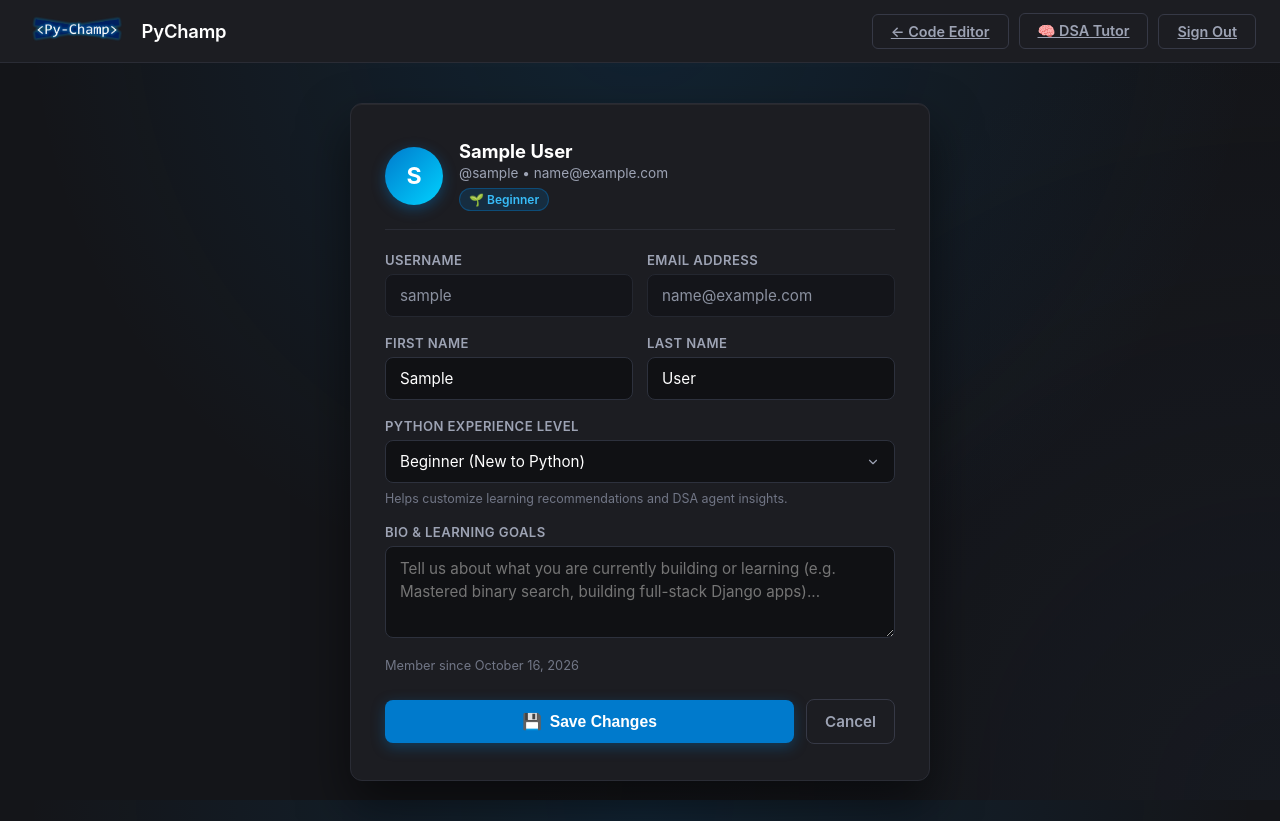
After one commit to SohamMistry01/PyChamp, a Django app: page /profile/ in a window 1280 px wide. The commit adds this page. Run offline with Django 5.2, Linux system fonts and the light colour scheme; the visitor is signed in with stand-in values (Sample User, id 1); data comes from the database, SQL or seed files in the repository.

Commit message:
Added user profile page

```diff
--- a/pychamp/urls.py
+++ b/pychamp/urls.py
@@ -10,6 +10,7 @@ from pyeditor.views import (
     login_view,
     register_view,
     logout_view,
+    profile_view,
 )
 from pyeditor.dsa_views import dsa_view, dsa_invoke
 
@@ -19,6 +20,7 @@ urlpatterns = [
     path("login/", login_view, name="login"),
     path("register/", register_view, name="register"),
     path("logout/", logout_view, name="logout"),
+    path("profile/", profile_view, name="profile"),
     path("run_code/", run_code, name="run_code"),
     path("dsa/", dsa_view, name="dsa"),
     path("dsa/invoke/", dsa_invoke, name="dsa_invoke"),
--- a/pyeditor/static/editor/editor.css
+++ b/pyeditor/static/editor/editor.css
@@ -60,6 +60,15 @@ body {
   border-radius: 20px;
   font-size: 0.85rem;
   color: #e2e4ea;
+  text-decoration: none;
+  cursor: pointer;
+  transition: background-color 0.15s ease, border-color 0.15s ease;
+}
+
+.user-chip:hover {
+  background-color: #2e313d;
+  border-color: #007acc;
+  color: #ffffff;
 }
 
 .user-chip-icon {
--- a/pyeditor/templates/dsa.html
+++ b/pyeditor/templates/dsa.html
@@ -138,10 +138,10 @@
     <div class="navbar-right">
       <a href="/" class="btn btn-secondary">← Code Editor</a>
       {% if request.user.is_authenticated %}
-        <span class="user-chip" title="Logged in as {{ request.user.username }}">
+        <a href="{% url 'profile' %}" class="user-chip" title="View & Edit Profile">
           <span class="user-chip-icon">👤</span>
           <span class="user-chip-name">{{ request.user.first_name|default:request.user.username }}</span>
-        </span>
+        </a>
         <a href="{% url 'logout' %}" class="btn btn-secondary" title="Sign out of PyChamp">Sign Out</a>
       {% endif %}
     </div>
--- a/pyeditor/templates/editor.html
+++ b/pyeditor/templates/editor.html
@@ -289,10 +289,10 @@
         <span>▶</span> Run
       </button>
       {% if request.user.is_authenticated %}
-        <span class="user-chip" title="Logged in as {{ request.user.username }}">
+        <a href="{% url 'profile' %}" class="user-chip" title="View & Edit Profile">
           <span class="user-chip-icon">👤</span>
           <span class="user-chip-name">{{ request.user.first_name|default:request.user.username }}</span>
-        </span>
+        </a>
         <a href="{% url 'logout' %}" class="btn btn-secondary" title="Sign out of PyChamp">Sign Out</a>
       {% endif %}
     </div>
--- /dev/null
+++ b/pyeditor/templates/profile.html
@@ -0,0 +1,184 @@
+{% load static %}
+<!DOCTYPE html>
+<html lang="en">
+<head>
+  <meta charset="UTF-8">
+  <meta name="viewport" content="width=device-width, initial-scale=1.0">
+  <title>User Profile — PyChamp</title>
+  <link rel="stylesheet" href="{% static 'editor/auth.css' %}?v=2">
+  <link rel="stylesheet" href="{% static 'editor/editor.css' %}?v=4">
+</head>
+<body style="justify-content: flex-start; padding: 0;">
+
+  <!-- Header / Navbar -->
+  <header class="navbar" style="width: 100%;">
+    <div class="navbar-left">
+      <a href="/" style="display: flex; align-items: center; gap: 12px; text-decoration: none;">
+        <img src="{% static 'editor/logo.png' %}" alt="PyChamp" class="logo">
+        <h1 class="app-title">PyChamp</h1>
+      </a>
+    </div>
+    <div class="navbar-right">
+      <a href="{% url 'editor' %}" class="btn btn-secondary">← Code Editor</a>
+      <a href="{% url 'dsa' %}" class="btn btn-secondary">🧠 DSA Tutor</a>
+      <a href="{% url 'logout' %}" class="btn btn-secondary" title="Sign out of PyChamp">Sign Out</a>
+    </div>
+  </header>
+
+  <!-- Main Profile Content -->
+  <main style="flex: 1; display: flex; align-items: center; justify-content: center; width: 100%; padding: 40px 16px;">
+    <div class="profile-wrapper">
+      <div class="auth-card" style="padding: 36px 34px;">
+
+        <!-- User Avatar & Identity Header -->
+        <div class="profile-avatar-row">
+          <div class="profile-avatar-circle">
+            {{ request.user.username|make_list|first|upper }}
+          </div>
+          <div class="profile-user-info">
+            <h2 class="profile-display-name">
+              {{ request.user.first_name }} {{ request.user.last_name }}
+              {% if not request.user.first_name and not request.user.last_name %}
+                {{ request.user.username }}
+              {% endif %}
+            </h2>
+            <div class="profile-email">
+              @{{ request.user.username }} &bull; {{ request.user.email }}
+            </div>
+            <div class="profile-badge">
+              {% if profile.experience_level == 'advanced' %}
+                🚀 Advanced
+              {% elif profile.experience_level == 'intermediate' %}
+                ⚡ Intermediate
+              {% else %}
+                🌱 Beginner
+              {% endif %}
+            </div>
+          </div>
+        </div>
+
+        <!-- Feedback Messages -->
+        {% if messages %}
+          <div class="messages-container">
+            {% for message in messages %}
+              <div class="alert alert-{{ message.tags }}">
+                <span class="alert-icon">
+                  {% if message.tags == 'success' %}✓
+                  {% elif message.tags == 'error' or message.tags == 'danger' %}⚠️
+                  {% else %}ℹ️{% endif %}
+                </span>
+                <span>{{ message }}</span>
+              </div>
+            {% endfor %}
+          </div>
+        {% endif %}
+
+        <!-- Profile Update Form -->
+        <form method="POST" action="{% url 'profile' %}" class="auth-form">
+          {% csrf_token %}
+
+          <!-- Read-only Account Identifiers -->
+          <div class="form-row">
+            <div class="form-group">
+              <label class="form-label">Username</label>
+              <input
+                type="text"
+                class="form-input form-readonly-val"
+                value="{{ request.user.username }}"
+                readonly
+                disabled
+              >
+            </div>
+            <div class="form-group">
+              <label class="form-label">Email Address</label>
+              <input
+                type="email"
+                class="form-input form-readonly-val"
+                value="{{ request.user.email }}"
+                readonly
+                disabled
+              >
+            </div>
+          </div>
+
+          <!-- Editable Names -->
+          <div class="form-row">
+            <div class="form-group">
+              <label for="firstName" class="form-label">First Name</label>
+              <input
+                id="firstName"
+                type="text"
+                name="first_name"
+                class="form-input"
+                placeholder="First name"
+                value="{{ request.user.first_name }}"
+                autocomplete="given-name"
+              >
+            </div>
+            <div class="form-group">
+              <label for="lastName" class="form-label">Last Name</label>
+              <input
+                id="lastName"
+                type="text"
+                name="last_name"
+                class="form-input"
+                placeholder="Last name"
+                value="{{ request.user.last_name }}"
+                autocomplete="family-name"
+              >
+            </div>
+          </div>
+
+          <!-- Experience Level Dropdown -->
+          <div class="form-group">
+            <label for="experienceLevel" class="form-label">Python Experience Level</label>
+            <div class="input-wrapper">
+              <select id="experienceLevel" name="experience_level" class="form-select">
+                {% for code, label in experience_choices %}
+                  <option value="{{ code }}" {% if profile.experience_level == code %}selected{% endif %}>
+                    {{ label }}
+                  </option>
+                {% endfor %}
+              </select>
+            </div>
+            <div class="form-helper">
+              Helps customize learning recommendations and DSA agent insights.
+            </div>
+          </div>
+
+          <!-- Bio / Learning Goals -->
+          <div class="form-group">
+            <label for="bioInput" class="form-label">Bio &amp; Learning Goals</label>
+            <textarea
+              id="bioInput"
+              name="bio"
+              class="form-textarea"
+              rows="3"
+              placeholder="Tell us about what you are currently building or learning (e.g. Mastered binary search, building full-stack Django apps)..."
+            >{{ profile.bio }}</textarea>
+          </div>
+
+          <!-- Member Since info -->
+          <div class="form-helper" style="font-size: 0.8rem; color: #717686;">
+            Member since {{ request.user.date_joined|date:"F j, Y" }}
+          </div>
+
+          <!-- Actions -->
+          <div class="profile-actions-row">
+            <button type="submit" class="btn-submit" style="margin-top: 0; flex: 1;">
+              <span>💾</span>
+              <span>Save Changes</span>
+            </button>
+            <a href="{% url 'editor' %}" class="btn-secondary-link">
+              Cancel
+            </a>
+          </div>
+
+        </form>
+
+      </div>
+    </div>
+  </main>
+
+</body>
+</html>
--- a/pyeditor/views.py
+++ b/pyeditor/views.py
@@ -160,6 +160,43 @@ def logout_view(request):
 # ── Protected Application Views ───────────────────────────────────────────
 
 @login_required(login_url="login")
+def profile_view(request):
+    """
+    Render user profile and handle bio and experience level updates.
+    """
+    profile, _ = UserProfile.objects.get_or_create(user=request.user)
+
+    if request.method == "POST":
+        first_name = request.POST.get("first_name", "").strip()
+        last_name = request.POST.get("last_name", "").strip()
+        experience_level = request.POST.get("experience_level", "beginner").strip()
+        bio = request.POST.get("bio", "").strip()
+
+        # Update profile fields
+        if experience_level in dict(UserProfile.EXPERIENCE_CHOICES):
+            profile.experience_level = experience_level
+        profile.bio = bio
+        profile.save()
+
+        # Update user names if changed
+        request.user.first_name = first_name
+        request.user.last_name = last_name
+        request.user.save()
+
+        messages.success(request, "Your profile has been successfully updated!")
+        return redirect("profile")
+
+    return render(
+        request,
+        "profile.html",
+        {
+            "profile": profile,
+            "experience_choices": UserProfile.EXPERIENCE_CHOICES,
+        },
+    )
+
+
+@login_required(login_url="login")
 def editor_view(request):
     """Render the code editor workspace (protected)."""
     return render(request, "editor.html")
--- a/static/editor/auth.css
+++ b/static/editor/auth.css
@@ -341,3 +341,131 @@ body {
   font-size: 0.8rem;
   color: #646979;
 }
+
+/* ── Profile Page Extras ─────────────────────────────────────────────────── */
+.profile-wrapper {
+  width: 100%;
+  max-width: 580px;
+  margin: 0 auto;
+}
+
+.profile-avatar-row {
+  display: flex;
+  align-items: center;
+  gap: 16px;
+  margin-bottom: 22px;
+  padding-bottom: 18px;
+  border-bottom: 1px solid #2a2c35;
+}
+
+.profile-avatar-circle {
+  width: 58px;
+  height: 58px;
+  border-radius: 50%;
+  background: linear-gradient(135deg, #007acc 0%, #00d2ff 100%);
+  display: flex;
+  align-items: center;
+  justify-content: center;
+  font-size: 1.45rem;
+  font-weight: 700;
+  color: #ffffff;
+  box-shadow: 0 4px 14px rgba(0, 122, 204, 0.4);
+  flex-shrink: 0;
+  text-transform: uppercase;
+}
+
+.profile-user-info {
+  display: flex;
+  flex-direction: column;
+  gap: 3px;
+  flex: 1;
+  min-width: 0;
+}
+
+.profile-display-name {
+  font-size: 1.15rem;
+  font-weight: 700;
+  color: #ffffff;
+}
+
+.profile-email {
+  font-size: 0.85rem;
+  color: #9da3b4;
+  overflow: hidden;
+  text-overflow: ellipsis;
+  white-space: nowrap;
+}
+
+.profile-badge {
+  display: inline-flex;
+  align-items: center;
+  gap: 4px;
+  padding: 3px 9px;
+  border-radius: 12px;
+  font-size: 0.75rem;
+  font-weight: 600;
+  background-color: rgba(0, 122, 204, 0.18);
+  border: 1px solid rgba(0, 122, 204, 0.4);
+  color: #38bdf8;
+  width: fit-content;
+  margin-top: 4px;
+}
+
+.form-textarea {
+  width: 100%;
+  background-color: #101114;
+  border: 1px solid #2d313d;
+  border-radius: 8px;
+  padding: 11px 14px;
+  font-size: 0.95rem;
+  color: #ffffff;
+  font-family: inherit;
+  resize: vertical;
+  min-height: 90px;
+  line-height: 1.5;
+  transition: border-color 0.15s ease, box-shadow 0.15s ease;
+}
+
+.form-textarea:focus {
+  outline: none;
+  border-color: #007acc;
+  background-color: #0c0d10;
+  box-shadow: 0 0 0 3px rgba(0, 122, 204, 0.25);
+}
+
+.form-readonly-val {
+  background-color: #14151a;
+  border: 1px solid #242730;
+  color: #8b91a0;
+  cursor: not-allowed;
+}
+
+.profile-actions-row {
+  display: flex;
+  align-items: center;
+  gap: 12px;
+  margin-top: 8px;
+}
+
+.btn-secondary-link {
+  display: inline-flex;
+  align-items: center;
+  justify-content: center;
+  gap: 6px;
+  padding: 12px 18px;
+  font-size: 0.95rem;
+  font-weight: 600;
+  border-radius: 8px;
+  border: 1px solid #363946;
+  background-color: transparent;
+  color: #9da3b4;
+  text-decoration: none;
+  transition: background-color 0.15s ease, color 0.15s ease;
+  user-select: none;
+}
+
+.btn-secondary-link:hover {
+  background-color: #262831;
+  color: #ffffff;
+  border-color: #484c5c;
+}
```
Also changed, not shown: pyeditor/static/editor/auth.css (+128 -0 lines), pyeditor/static/editor/dsa.css (+9 -0 lines).
